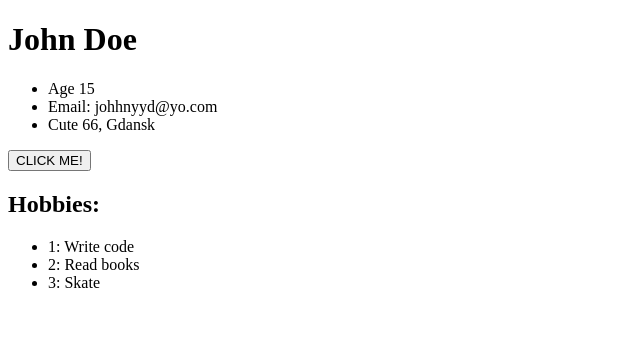
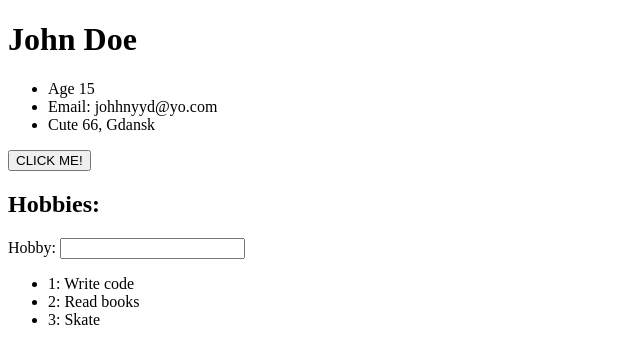
Before and after one commit to patryk-kakol/angular_playground, an Angular app in the folder anapp/: page / in a window 1280 px wide. Shown: the top 364 px of the page, without its empty margins (0-640 px from the left). Built offline with nearby package versions, Linux system fonts and the light colour scheme.

Commit message:
basic form

```diff
--- a/anapp/src/app/components/user/user.component.html
+++ b/anapp/src/app/components/user/user.component.html
@@ -8,6 +8,14 @@
 <button (click)="onClick()">CLICK ME!</button>
 
 <h2>Hobbies: </h2>
+
+<form (submit)="addHobby(hobby.value)">
+  <div>
+    <label for="hobby">Hobby:  </label>
+    <input type="text" #hobby>
+  </div>
+</form>
+
 <ul>
   <li *ngFor= "let hobby of hobbies; let i = index">
     {{i + 1}}: {{hobby}}
--- a/anapp/src/app/components/user/user.component.ts
+++ b/anapp/src/app/components/user/user.component.ts
@@ -36,6 +36,12 @@
     this.age += 1;
   }
 
+  addHobby(hobby) {
+    console.log(hobby);
+    this.hobbies.unshift(hobby);
+    return false;
+  }
+
 }
 
 
```
